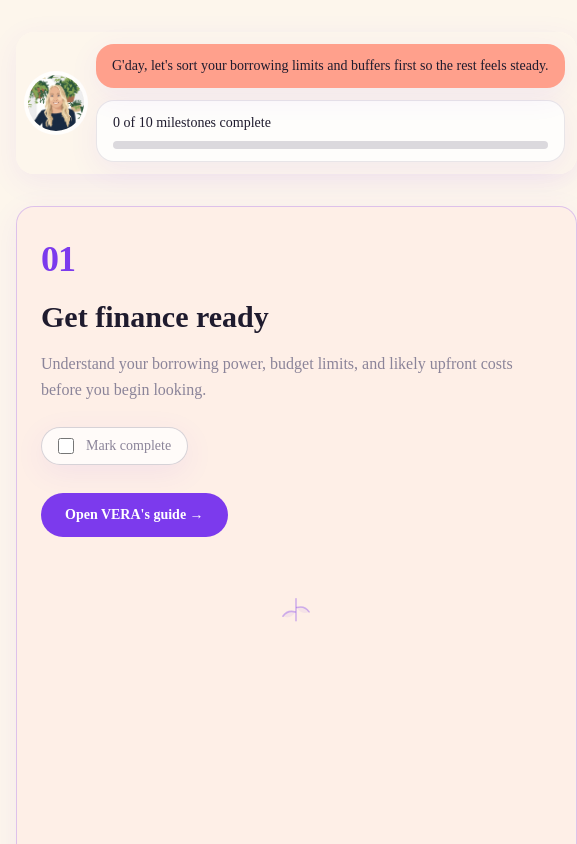
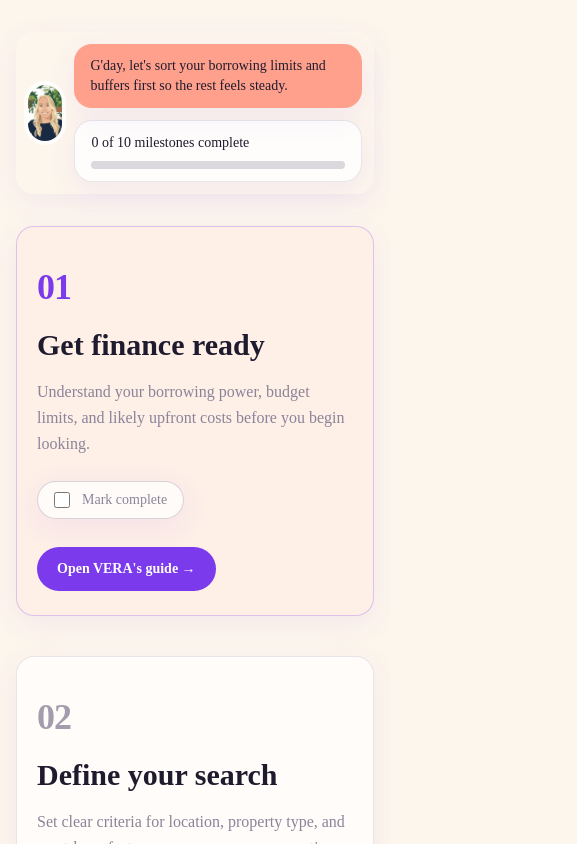
Before and after one commit to SaraRaRaRay/Vera-mvp, a Next.js app: page / in a window 390 px wide. Shown: the top 844 px of the page, 577 px wide, since content can reach past the window. Built offline with nearby package versions, Linux system fonts and the light colour scheme.

Commit message:
tighter mobile fix and metadata title

```diff
--- a/src/app/layout.tsx
+++ b/src/app/layout.tsx
@@ -9,8 +9,15 @@ const plusJakartaSans = Plus_Jakarta_Sans({
 });
 
 export const metadata: Metadata = {
-  title: "Create Next App",
-  description: "Generated by create next app",
+  title: "VERA · Home Hunters Australia",
+  description:
+    "Your AI guide through the NSW first home buyer journey — calm, plain-English help with each milestone.",
+  openGraph: {
+    title: "VERA · Home Hunters Australia",
+    description: "Your AI guide through the NSW first home buyer journey.",
+    images: ["/vera-portrait.png"],
+    type: "website",
+  },
 };
 
 export default function RootLayout({
--- a/src/components/JourneyLanding.tsx
+++ b/src/components/JourneyLanding.tsx
@@ -130,7 +130,7 @@ export function JourneyLanding() {
   }, []);
 
   return (
-    <main className="mx-auto w-full max-w-7xl px-4 py-8 sm:px-6 md:py-10">
+    <main className="mx-auto w-full max-w-7xl overflow-x-hidden px-4 py-8 sm:px-6 md:py-10">
       <div className="grid gap-8 md:grid-cols-[340px_minmax(0,1fr)] md:gap-10">
         <aside className="md:sticky md:top-20 md:self-start">
           <div className="sticky top-3 z-10 rounded-2xl bg-cream/95 p-3 shadow-[0_8px_30px_rgba(124,58,237,0.08)] backdrop-blur md:static md:bg-transparent md:p-0 md:shadow-none">
@@ -147,11 +147,11 @@ export function JourneyLanding() {
               </div>
               <div className="min-w-0">
                 <div
-                  className={`relative rounded-2xl bg-peach px-4 py-3 text-sm text-ink shadow-[0_8px_30px_rgba(124,58,237,0.08)] transition-opacity duration-200 md:-rotate-1 md:px-5 md:py-4 md:text-base ${
+                  className={`relative w-full max-w-full rounded-2xl bg-peach px-4 py-3 text-sm text-ink shadow-[0_8px_30px_rgba(124,58,237,0.08)] transition-opacity duration-200 md:-rotate-1 md:px-5 md:py-4 md:text-base ${
                     bubbleVisible ? "opacity-100" : "opacity-0"
                   }`}
                 >
-                  <p className="truncate md:whitespace-normal">{bubbleText}</p>
+                  <p className="break-words whitespace-normal">{bubbleText}</p>
                   <span className="absolute -left-2 top-4 hidden size-4 rotate-45 bg-peach md:block" />
                 </div>
                 <div className="mt-3 rounded-2xl border border-grey/20 bg-white/80 px-4 py-3 shadow-[0_8px_30px_rgba(124,58,237,0.08)]">
@@ -176,7 +176,7 @@ export function JourneyLanding() {
               <article
                 key={milestone.id}
                 id={`milestone-${milestone.id}`}
-                className={`min-h-[80vh] rounded-2xl border px-6 py-8 shadow-[0_8px_30px_rgba(124,58,237,0.08)] transition-colors md:px-10 md:py-12 ${
+                className={`rounded-2xl border px-5 pt-10 pb-6 shadow-[0_8px_30px_rgba(124,58,237,0.08)] transition-colors md:min-h-[80vh] md:px-8 md:pt-12 md:pb-16 ${
                   isActive ? "border-purple/25 bg-pink/40" : "border-grey/20 bg-white/70"
                 }`}
               >
@@ -187,8 +187,10 @@ export function JourneyLanding() {
                 >
                   {String(milestone.order).padStart(2, "0")}
                 </p>
-                <h2 className="mt-5 text-3xl font-bold text-ink md:text-4xl">{milestone.title}</h2>
-                <p className="mt-4 max-w-2xl text-base leading-relaxed text-grey md:text-lg">
+                <h2 className="mt-5 break-words text-3xl font-bold text-ink md:text-4xl">
+                  {milestone.title}
+                </h2>
+                <p className="mt-4 break-words max-w-2xl text-base leading-relaxed text-grey md:text-lg">
                   {milestone.shortDescription}
                 </p>
                 <div className="mt-6">
@@ -197,12 +199,12 @@ export function JourneyLanding() {
                 <div className="mt-7">
                   <Link
                     href={`/milestones/${milestone.id}`}
-                    className="inline-flex items-center rounded-full bg-purple px-6 py-3 text-sm font-semibold text-white transition hover:bg-purple/90 focus-visible:outline-none focus-visible:ring-4 focus-visible:ring-purple/30"
+                    className="inline-flex items-center rounded-full bg-purple px-5 py-3 text-sm font-semibold text-white transition hover:bg-purple/90 focus-visible:outline-none focus-visible:ring-4 focus-visible:ring-purple/30 md:px-6"
                   >
                     Open VERA&apos;s guide &rarr;
                   </Link>
                 </div>
-                <div className="mt-14 flex items-center justify-center">
+                <div className="hidden md:mt-14 md:flex md:items-center md:justify-center">
                   <svg
                     aria-hidden="true"
                     viewBox="0 0 96 44"
```
